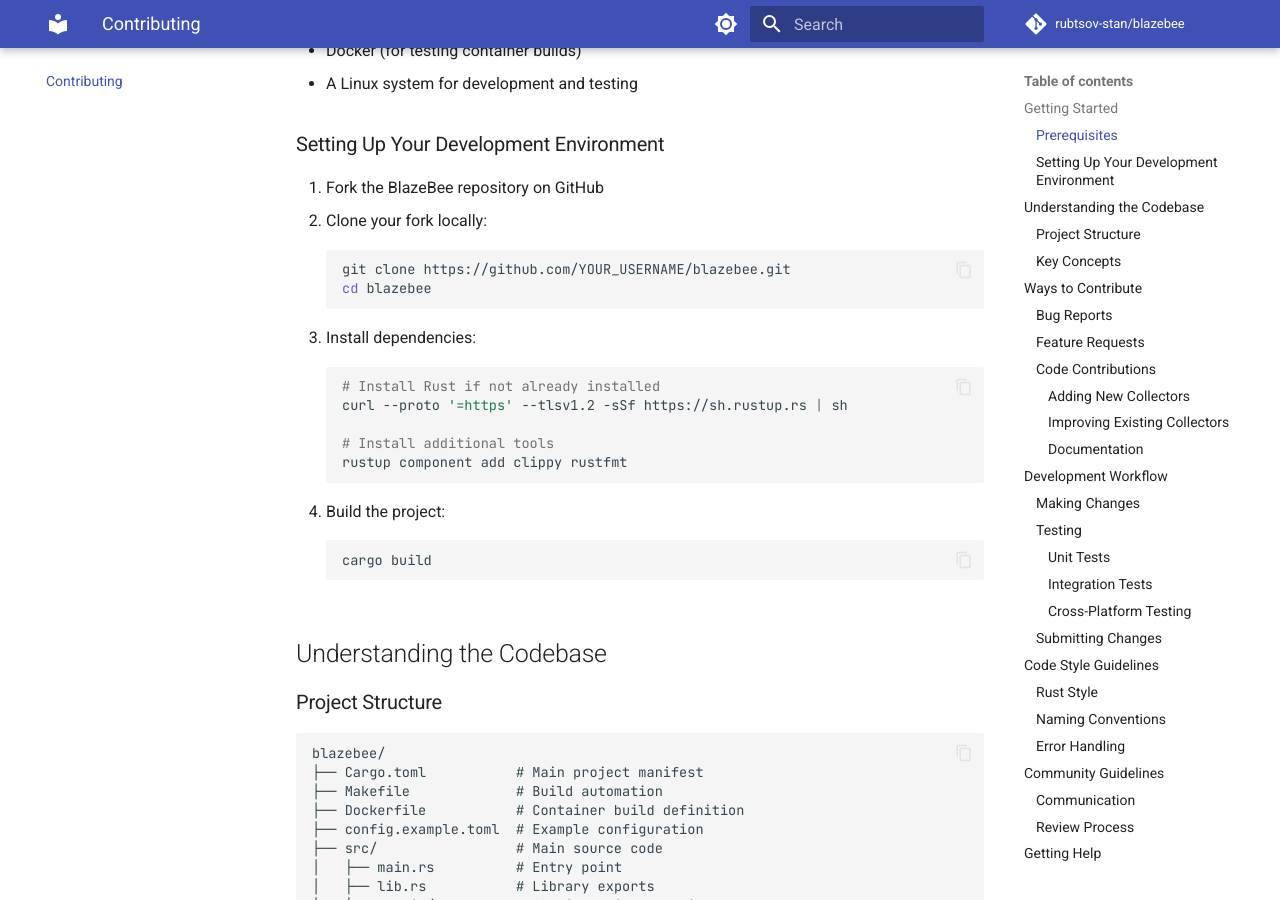
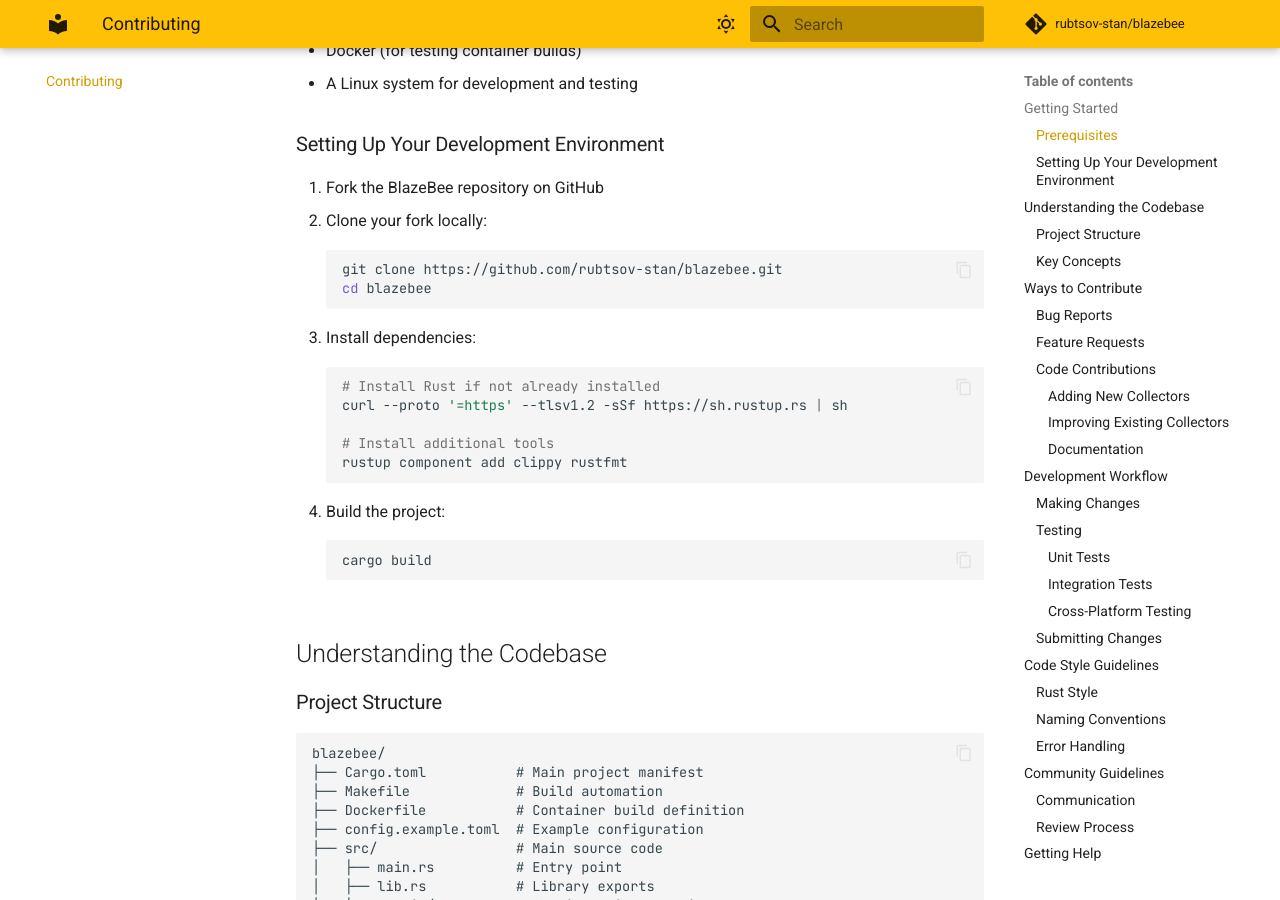
Before and after one commit to rubtsov-stan/blazebee, an MkDocs documentation site: the page built from docs/contributing.md, in a window 1280 px wide and 900 px high, scrolled down 487 px. Built offline with MkDocs 1.6.1 and Material for MkDocs 9.7.7, drawn with Linux system fonts in a browser that asks for light colours; comment, search, counter and statistics services are not loaded.

Commit message:
Update palette

````diff
--- a/docs/contributing.md
+++ b/docs/contributing.md
@@ -18,7 +18,7 @@ To contribute to BlazeBee, you'll need:
 1. Fork the BlazeBee repository on GitHub
 2. Clone your fork locally:
    ```bash
-   git clone https://github.com/YOUR_USERNAME/blazebee.git
+   git clone https://github.com/rubtsov-stan/blazebee.git
    cd blazebee
    ```
 3. Install dependencies:
--- a/mkdocs.yml
+++ b/mkdocs.yml
@@ -14,17 +14,17 @@ theme:
   palette:
     - media: "(prefers-color-scheme: light)"
       scheme: default
-      primary: indigo
-      accent: indigo
+      primary: amber
+      accent: deep purple
       toggle:
-        icon: material/brightness-7
+        icon: material/weather-sunny
         name: Switch to dark mode
     - media: "(prefers-color-scheme: dark)"
       scheme: slate
-      primary: indigo
-      accent: indigo
+      primary: amber
+      accent: deep purple
       toggle:
-        icon: material/brightness-4
+        icon: material/weather-night
         name: Switch to light mode
 
   font:
````
